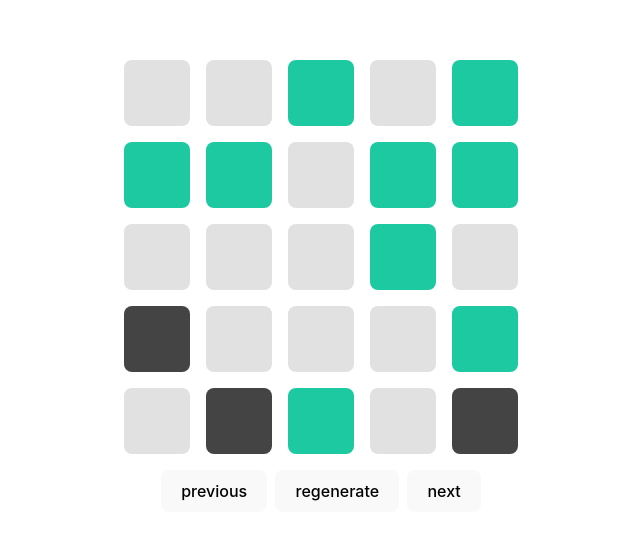
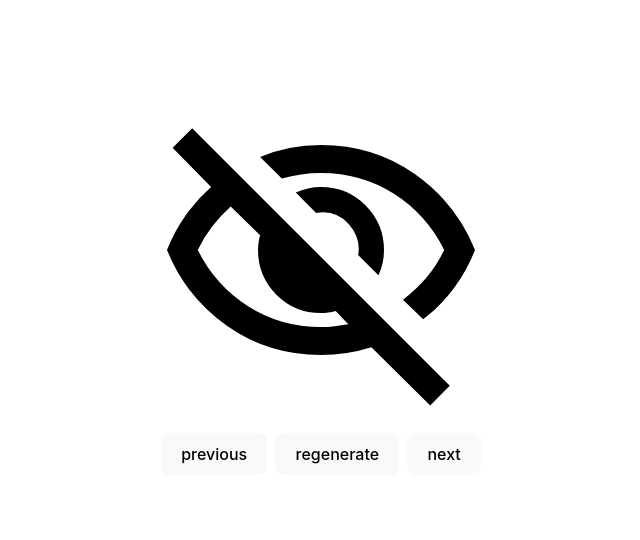
Before and after one commit to infralords/codenames, a React (Vite) app: page / in a window 1280 px wide. Shown: the part 142-682 px from the top of the page, without its empty margins (319-959 px from the left). Built offline with nearby package versions, Linux system fonts and the light colour scheme.

Commit message:
add functionality for showing the respective team board

```diff
--- a/src/components/coopBoard.tsx
+++ b/src/components/coopBoard.tsx
@@ -1,19 +1,24 @@
-import React from "react"
+import React, { useReducer } from "react"
 import Color from "../utils/colors"
 import { ElementOptionSwitch } from "./tristateSwitch/ElementOptionSwitch";
+import type { switchTriStates } from "./tristateSwitch/ElementOptionSwitch";
+// import { getRandomBoard, getRandomSeed, getGenerator } from "../logic/generate";
 
-export function Board(props : { board : Color[][]}, boardIndex = 0){
+export function Board(props : {
+    board: Color[][],
+    mockup?: boolean
+}) {
         return (
-        <>
+            <div className="board">
                 {
                     props.board.map((row,i)=>{
                             return (
-                            <div key={`${boardIndex},${i}`}>
+                                <div key={`${props.board.flat().toString()},${i}`}>
                                     {
                                         row.map((color,j)=>{
                                             return (
                                                 <GameCardButton
-                                                key={`${boardIndex},${i},${j}`}
+                                                    key={`${props.board.flat().toString()},${i},${j}`}
                                                     color= {color}
                                                 />
                                             )
@@ -24,70 +29,79 @@ export function Board(props : { board : Color[][]}, boardIndex = 0){
                         }
                     )
                 }
-        </>
+            </div>
         )
 }
 
 export class GameCardButton extends React.Component<{
     color: Color,
 }>{
-    public marked = false;
+    public state = {
+        marked: false
+    };
+
 
     render(){
         return (
             <button
-                style = {{ backgroundColor: this.props.color, opacity: (this.marked) ? '20%' : '100%'}}
+                style = {{ backgroundColor: this.props.color, opacity: (this.state.marked) ? '20%' : '100%'}}
                 className = "gameCard"
                 onClick={() =>{
-                    this.marked = !this.marked
+                    this.state.marked = !this.state.marked
                     this.forceUpdate()
                 }}>
             </button>
         )
     }
 }
+interface colorProps {
+    teamA: Color[][],
+    teamB: Color[][]
+}
+export class CoopGameUI extends React.Component<colorProps,{
+    teamSwitchButtonState : switchTriStates,
+    board : Color[][]
+}>{
+    constructor(props : colorProps ){
+        super(props)
+        this.state = {
+            teamSwitchButtonState: 'off',
+            board: this.props.teamA
+        }
+    }
 
-export class CoopGameUI extends React.Component<{
-        teamA : Color[][],
-        teamB : Color[][]
-}>{
+    handleToggleChange = (childState : switchTriStates) => {
+        this.setState(() => {
+            return {
+                teamSwitchButtonState: childState,
+                board: childState === 'team-a' ? this.props.teamA : this.props.teamB
+            }
+        })
+      };
+
     render(){
         return (
             <div>
-                <HideControls />
-                    <div>
-                        <Board board={ this.props.teamA }/>
+                <div style={{display: "flex", justifyContent: 'center', padding: '1em'}}>
+                    <ElementOptionSwitch onSignalChange={this.handleToggleChange}/>
                 </div>
-                <GamesControls/>
+
+                {
+                    this.state.teamSwitchButtonState !== 'off'  ?
+                    <Board board = {this.state.board} />        :
+                    <div style={{display: 'flex'}}>
+                        <img src="src/assets/no-eye.svg"
+                         alt="no view para los papis"
+                         className="eye"/>
                     </div>
-        )
-    }
                 }
 
-export class HideControls extends React.Component{
-    render(){
-        return (
-            <div style={{display: "flex", justifyContent: 'center', padding: '1em'}}>
-                <ElementOptionSwitch/>
-            </div>
-        )
-    }
-}
-
-
-/**
- * @function GamesControls
- * previous boards, generate new board, next board if it's on a previous board
- */
-
-export class GamesControls extends React.Component{
-    render(){
-        return(
                 <div style={{display: "flex", justifyContent: 'center', padding: '0.5em', gap: "0.5em"}}>
                     <button>previous</button>
                     <button>regenerate</button>
                     <button>next</button>
                 </div>
+            </div>
         )
     }
 }
--- a/src/components/tristateSwitch/ElementOptionSwitch.tsx
+++ b/src/components/tristateSwitch/ElementOptionSwitch.tsx
@@ -1,13 +1,18 @@
-import PropTypes from "prop-types";
-import React from "react";
+import React, {useEffect} from "react";
 import { useReducer } from "react";
 import "./style.css";
 
-export const ElementOptionSwitch = ({ stateProp } : any) => {
+export const ElementOptionSwitch = ({ stateProp , onSignalChange } : tristateProps ) => {
   const [state, dispatch] = useReducer(reducer, {
     currentState: stateProp || "off",
-    lastVisitedTeam: 'team-b'
+    lastVisitedTeam: 'team-b',
   });
+
+  useEffect(() => {
+    if (onSignalChange) {
+      onSignalChange(state.currentState);
+    }
+  }, [state, onSignalChange]);
 
   return (
       <div
@@ -24,7 +29,7 @@ export const ElementOptionSwitch = ({ stateProp } : any) => {
 function reducer(state : any, action : any) {
   if(action === "click"){
     if(state.currentState === 'off' && state.lastVisitedTeam === 'team-a'){
-      return{
+      return {
         currentState: 'team-b',
         lastVisitedTeam: 'team-b'
       }
@@ -43,6 +48,8 @@ function reducer(state : any, action : any) {
   return state
 }
 
-ElementOptionSwitch.propTypes = {
-  stateProp: PropTypes.oneOf(["team-a", "off", "team-b"]),
-};
+export type switchTriStates = "team-a" | "off" | "team-b"
+export interface tristateProps {
+  stateProp? : switchTriStates,
+  onSignalChange: Function
+}
--- a/src/index.css
+++ b/src/index.css
@@ -50,15 +50,17 @@ button {
 button.gameCard {
   padding: 2em;
   margin: 0.5em;
+  outline: 1px solid white;
 }
 
 button:hover {
   border-color: #646cff;
 }
 
-button:focus,
-button:focus-visible {
-  outline: 4px auto -webkit-focus-ring-color;
+
+.eye{
+  flex: 1;
+  filter: invert(100%);
 }
 
 @media (prefers-color-scheme: light) {
@@ -72,4 +74,7 @@ button:focus-visible {
   button {
     background-color: #f9f9f9;
   }
+  .eye{
+    filter: none;
+  }
 }
--- a/src/utils/colors.ts
+++ b/src/utils/colors.ts
@@ -2,7 +2,7 @@ enum Color {
     RED = '#DD6363',
     BLUE = '#6388DD',
     GRAY = '#E1E1E1',
-    BLACK = '#444',
+    BLACK = '#000',
     GREEN = '#1DC9A0'
 }
 
```
Also changed, not shown: src/App.tsx (line endings or trailing spaces), src/assets/no-eye.svg (added). Lines whose indentation alone changed are shown as unchanged.
